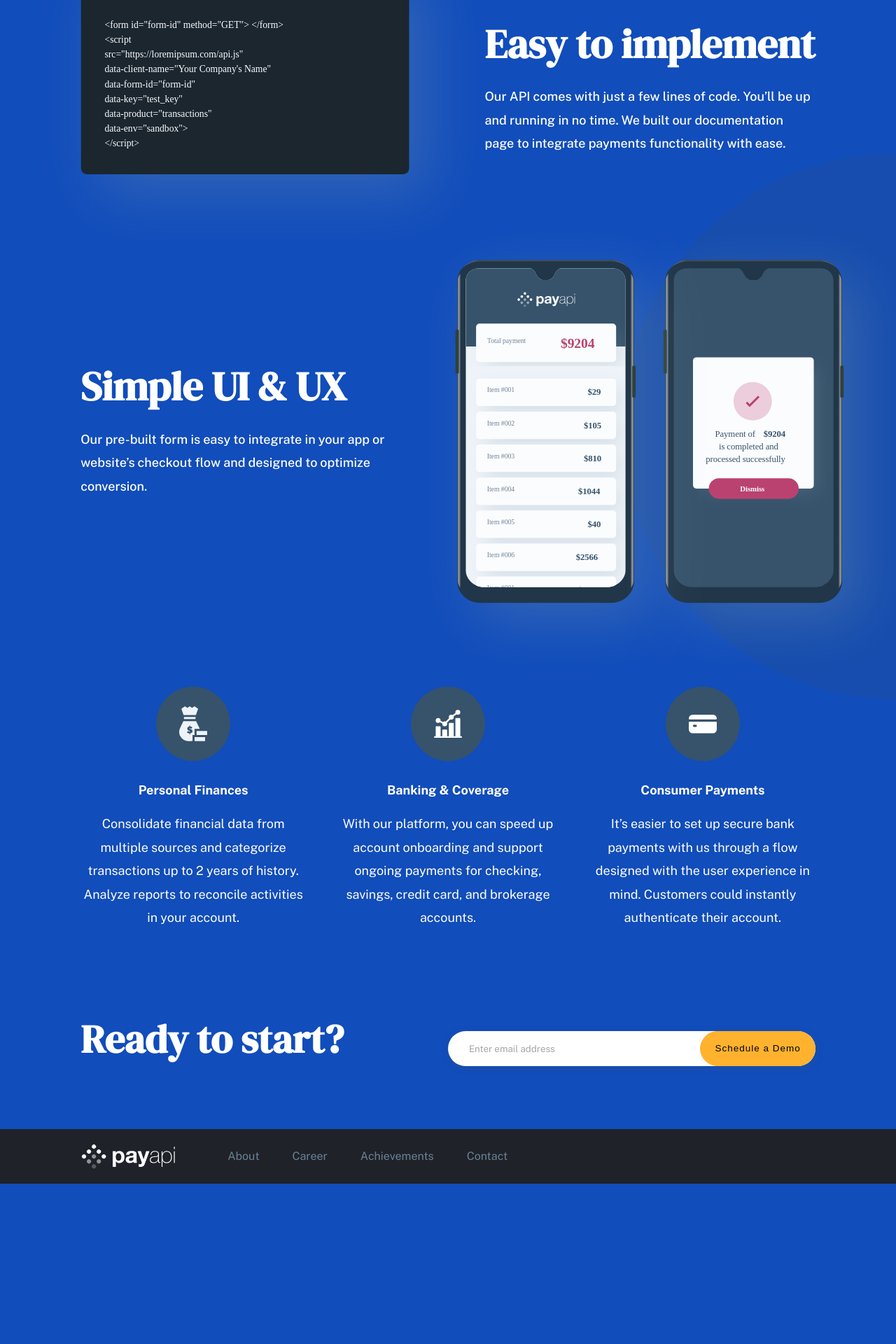
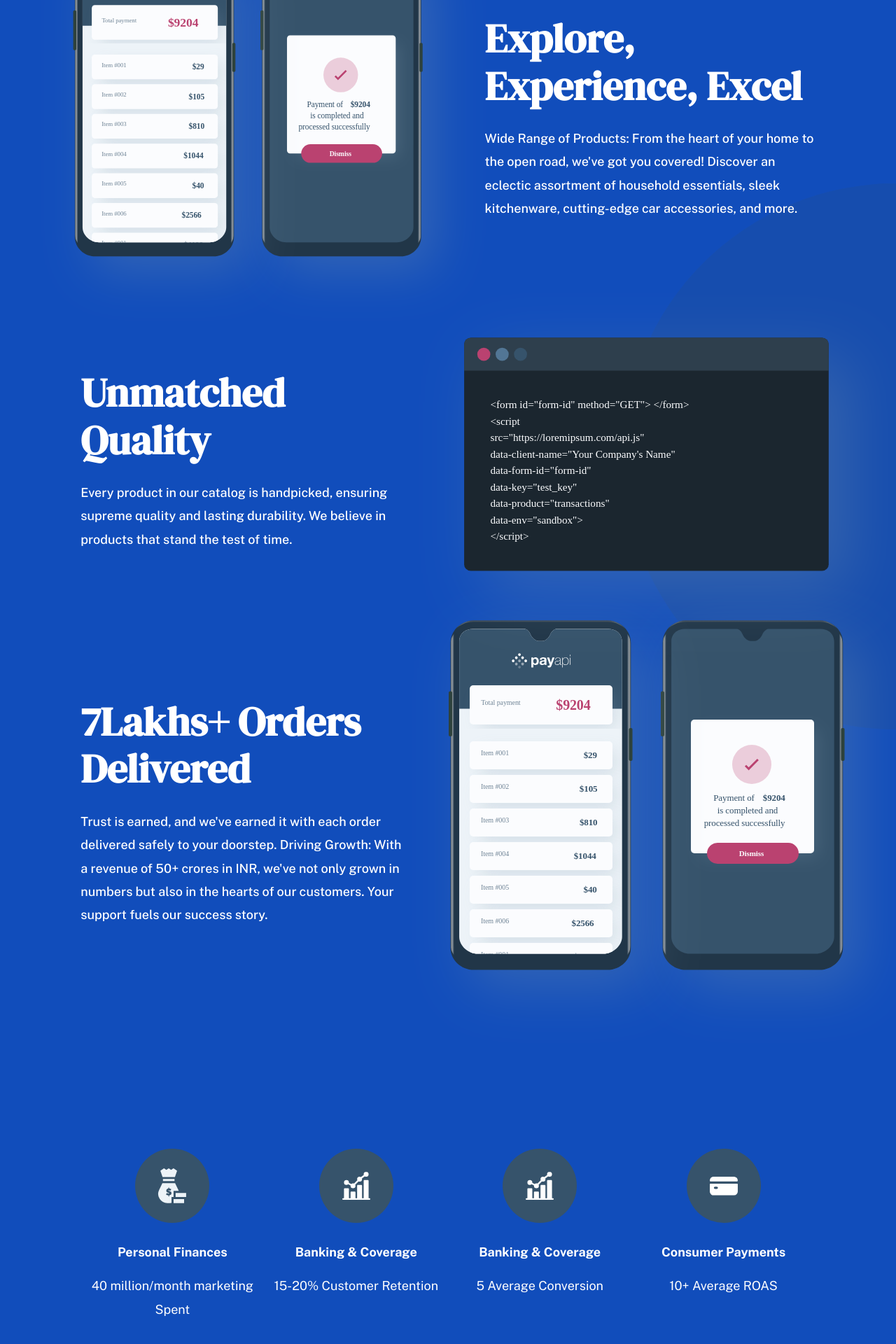
Before and after one commit to Prathamesh-Chavan-232/payapi-fem, a React (Vite) app: page / in a window 1280 px wide. Shown: the part 1640-3560 px from the top of the page at 70% size. Before the commit the page ends 3331 px from the top, so only its background shows below. Built offline with nearby package versions, Linux system fonts and the light colour scheme.

Commit message:
refactor: Homepage Content added

```diff
--- a/public/index.html
+++ b/public/index.html
@@ -2,7 +2,7 @@
 <html lang="en">
   <head>
     <meta charset="utf-8" />
-    <link rel="icon" href="%PUBLIC_URL%/favicon.ico" />
+    <link rel="icon" href="%PUBLIC_URL%/favicon.jpeg" />
     <meta name="viewport" content="width=device-width, initial-scale=1" />
     <meta name="theme-color" content="#000000" />
     <meta
--- a/src/components/Home/AppAttributes.jsx
+++ b/src/components/Home/AppAttributes.jsx
@@ -2,37 +2,47 @@ import { Card } from '../';
 import * as image from '../../images/home/desktop';
 
 const AppAttributes = () => {
-    let financeText = "Consolidate financial data from multiple sources and categorize transactions up to 2 years of history. Analyze reports to reconcile activities in your account.";
-    let bankingText = "With our platform, you can speed up account onboarding and support ongoing payments for checking, savings, credit card, and brokerage accounts.";
-    let consumerText = "It’s easier to set up secure bank payments with us through a flow designed with the user experience in mind. Customers could instantly authenticate their account.";
+    const attributeList = [
+        {
+            heading: "Explore, Experience, Excel",
+            subheading: "Wide Range of Products: From the heart of your home to the open road, we've got you covered! Discover an eclectic assortment of household essentials, sleek kitchenware, cutting-edge car accessories, and more.",
+            img: image.simple,
+        },
+        {
+            heading: "Unmatched Quality",
+            subheading: "Every product in our catalog is handpicked, ensuring supreme quality and lasting durability. We believe in products that stand the test of time.",
+            img: image.easy,
+        },
+        {
+            heading: "7Lakhs+ Orders Delivered",
+            subheading: "Trust is earned, and we've earned it with each order delivered safely to your doorstep. Driving Growth: With a revenue of 50+ crores in INR, we've not only grown in numbers but also in the hearts of our customers. Your support fuels our success story.",
+            img: image.simple,
+        }
+    ]
+    let financeText = "40 million/month marketing Spent";
+    let bankingText = "15-20% Customer Retention";
+    let newText = "5 Average Conversion";
+    let consumerText = "10+ Average ROAS";
 
     return (
         <main className="home__main">
-            <div className="app__attribute">
-                <div className="app__attribute__textbox">
-                    <h2 className="app__attribute__textbox__heading">Easy to implement</h2>
-                    <p className="app__attribute__textbox__subheading">
-                        Our API comes with just a few lines of code. You’ll be up and running in no time. We built our documentation page to integrate payments functionality with ease.
-                    </p>
-                </div>
-                <div className="app__attribute__image__container">
-                    <img src={image.easy} alt="Terminal showing simple lines of code" />
-                </div>
-            </div>
-            <div className="app__attribute">
-                <div className="app__attribute__textbox">
-                    <h2 className="app__attribute__textbox__heading">Simple UI & UX</h2>
-                    <p className="app__attribute__textbox__subheading">
-                        Our pre-built form is easy to integrate in your app or website’s checkout flow and designed to optimize conversion.
-                    </p>
-                </div>
-                <div className="app__attribute__image__container">
-                    <img src={image.simple} alt="iPhones showing simple UI of PayAPI mobile app" />
-                </div>
-            </div>
+            {
+                attributeList.map((item, i) => {
+                    return <div key={i} className="app__attribute">
+                        <div className="app__attribute__textbox">
+                            <h2 className="app__attribute__textbox__heading">{item.heading}</h2>
+                            <p className="app__attribute__textbox__subheading">{item.subheading}</p>
+                        </div>
+                        <div className="app__attribute__image__container">
+                            <img src={item.img} alt="iPhones showing simple UI of PayAPI mobile app" />
+                        </div>
+                    </div>
+                })
+            }
             <div className="app__attribute__grid">
                 <Card icon={image.finances} heading="Personal Finances" subheading={financeText} />
                 <Card icon={image.banking} heading="Banking & Coverage" subheading={bankingText} />
+                <Card icon={image.banking} heading="Banking & Coverage" subheading={newText} />
                 <Card icon={image.consumer} heading="Consumer Payments" subheading={consumerText} />
             </div>
         </main>
--- a/src/components/Shared/Footer.jsx
+++ b/src/components/Shared/Footer.jsx
@@ -1,12 +1,10 @@
-import React from 'react';
 import { Link } from 'react-router-dom';
 import { PageLinks } from '../';
-import logo from '../../images/shared/desktop/logo--white.svg';
 
 const Footer = () => (
     <div className="footer">
         <Link to="/">
-            <img className="footer__logo" src={logo} alt="PayAPI company logo" />
+            <h1 className='logo'>Hectec</h1>
         </Link>
         <PageLinks />
         <div className="footer__socials">
--- a/src/styles/Shared/_footer.scss
+++ b/src/styles/Shared/_footer.scss
@@ -1,11 +1,11 @@
 .footer {
     display: flex;
     position: relative;
-    align-items: center;
+    align-items: flex-end;
     background-color: get-color(dark-black);
     width: calc(100% + 18vw);
     left: -9vw;
-    padding: 20px 9vw;
+    padding: 40px 9vw;
     margin-top: auto;
 
     .page__links {
--- a/src/styles/Shared/_navbar.scss
+++ b/src/styles/Shared/_navbar.scss
@@ -1,10 +1,4 @@
 .navbar {
-    .logo {
-        font-size: 3.2em;
-        font-weight: 500;
-        @include rwd(700) { font-size: 2em }
-    }
-
     display: flex;
     position: relative;
     align-items: flex-end;
--- a/src/styles/_global.scss
+++ b/src/styles/_global.scss
@@ -20,13 +20,6 @@ body {
     }
 }
 
-// Make footer sticky
-.App {
-    min-height: 100vh;
-    display: flex;
-    flex-direction: column;
-}
-
 button {
     background-color: transparent;
 }
@@ -36,3 +29,15 @@ button {
         @content;
     }
 }
+
+// Make footer sticky
+.App {
+    min-height: 100vh;
+    display: flex;
+    flex-direction: column;
+}
+.logo {
+    font-size: 3.2em;
+    font-weight: 500;
+    @include rwd(700) { font-size: 2em }
+}
```
Also changed, not shown: public/logo.jpeg (added).
